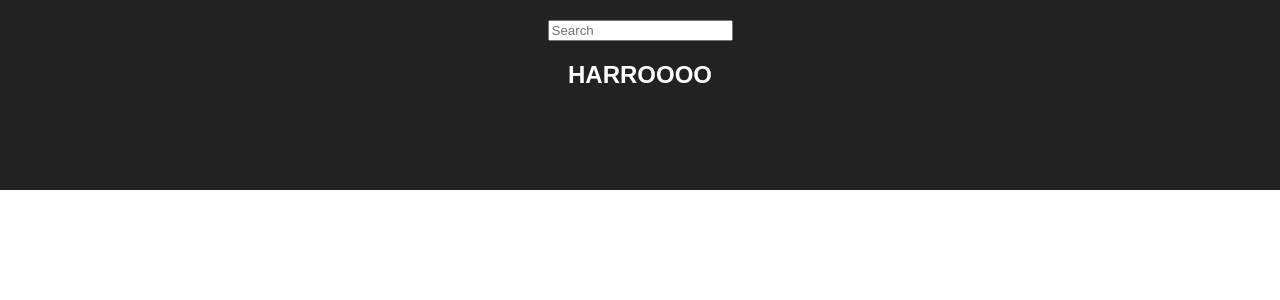
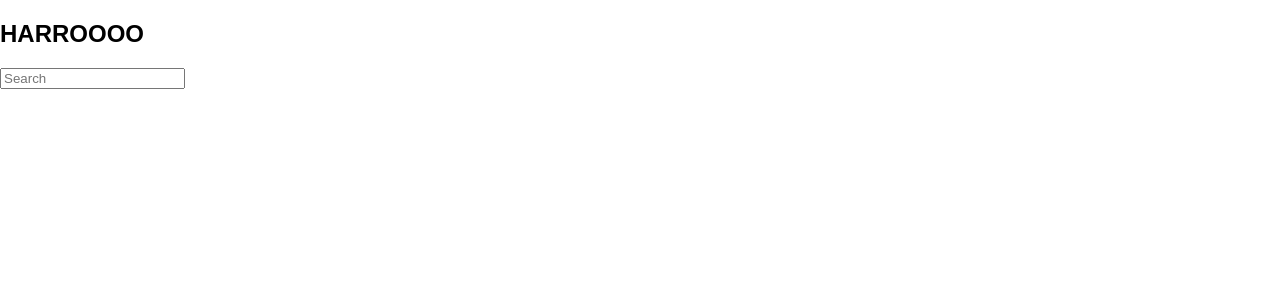
Before and after one commit to laushinka/giphy-laurie, a React (Create React App) app: page / in a window 1280 px wide. Shown: the top 300 px of the page. Built offline with nearby package versions, Linux system fonts and the light colour scheme; the HTML template or start-up script is replaced by a standard one.

Commit message:
Add constructor method and state

```diff
--- a/src/App.js
+++ b/src/App.js
@@ -5,13 +5,17 @@ import './App.css';
 import Search               from './components/Search.js'
 
 class App extends Component {
+  constructor(props) {
+    super(props);
+    this.state = {
+      gifs: []
+    }
+  }
   render() {
     return (
-      <div className="App">
-        <div className="App-header">
+      <div>
+          <h2>HARROOOO</h2>
           <Search />
-          <h2>HARROOOO</h2>
-        </div>
       </div>
     );
   }
```
